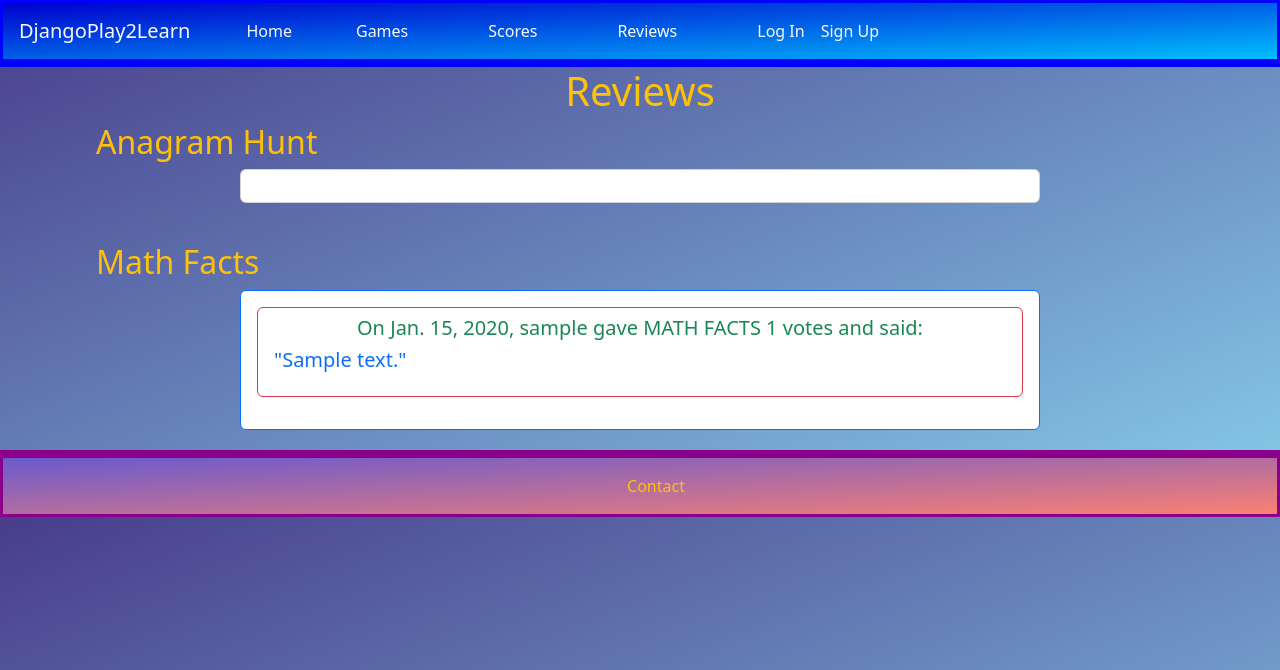
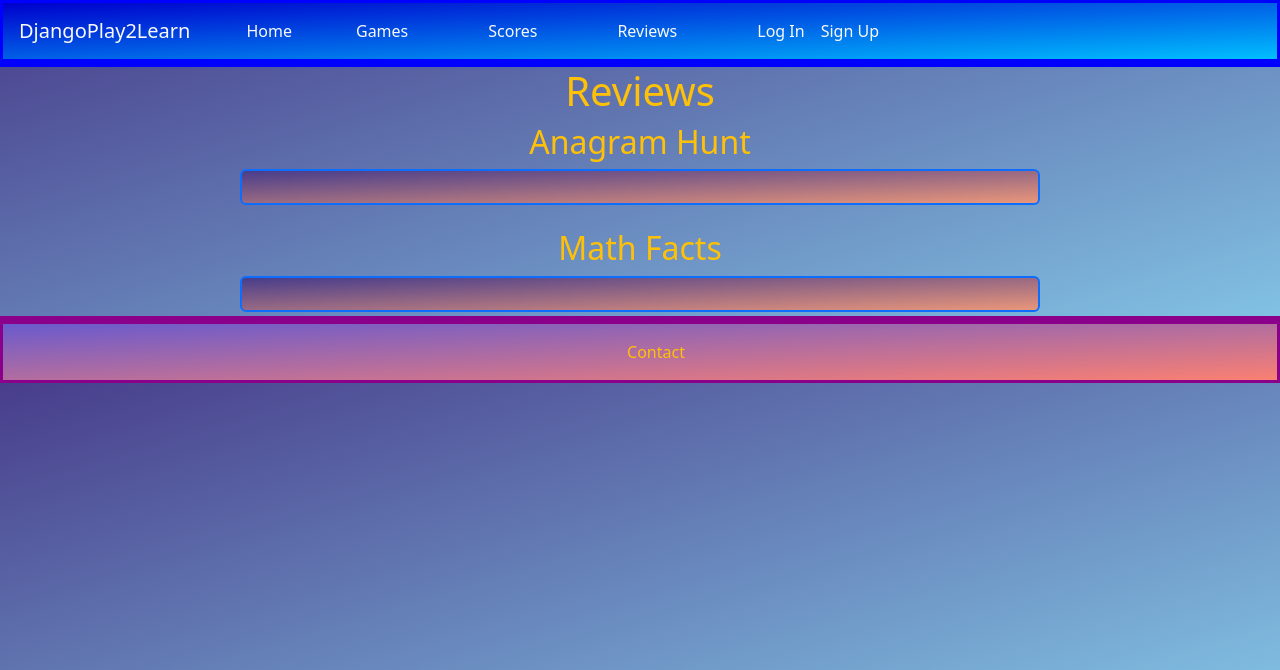
Before and after one commit to bgroveben/DjangoPlay2Learn, a Django app: page /review/review/ in a window 1280 px wide. Shown: the top 670 px of the page. Run offline with Django 4.2, Linux system fonts and the light colour scheme; tables that the repository leaves empty hold one stand-in row (values such as "Sample post"); some libraries are stand-ins or nearby versions.

Commit message:
Style reviews and home pages

```diff
--- a/templates/review/reviews.html
+++ b/templates/review/reviews.html
@@ -4,15 +4,16 @@
 {% block main %}
   <h1 class="text-center text-warning">Reviews</h1>
     <div>
-      <h2 class="ms-5 ps-5 text-warning">Anagram Hunt</h2>
-      <div class="card m-auto mb-3 p-3" style="max-width: 50rem">
+      <h2 class="text-center text-warning">Anagram Hunt</h2>
+      <!--<div class="card m-auto mb-3 p-3" style="max-width: 50rem">-->
+      <div class="card border-2 border-primary border-rounded m-auto p-3 text-center" style="max-width: 50rem; background-image: linear-gradient(to bottom right, darkslateblue, darksalmon);">
         <div class="list-group list-group-flush">
           {% for review in anagram_reviews %}
-            <ul class="list-group-item border border-danger rounded" style="list-style: none;">
-              <li class="text-center text-success h5">
-                On {{ review.created|date }}, {{ review.username }} gave {{ review.game }} {{ review.votes }} votes and said:
+            <ul class="list-group-item border border-danger rounded" style="list-style: none; background-image: linear-gradient(to bottom right, darkslateblue, darksalmon);">
+              <li class="text-center h5" style="color: moccasin;">
+                On <span style="color:turquoise;">{{ review.created|date }}</span>, <span style="color:gold;">{{ review.username }}</span> gave <span style="color:lavender;">Anagram Hunt</span> {{ review.votes }} votes and said:
               </li>
-              <li class="my-2 pb-2 h5 text-primary">
+              <li class="my-2 pb-2 h5" style="color: yellow;">
                 "{{ review.comment }}"
               </li>
             </ul>
@@ -22,15 +23,16 @@
     </div>
     <div>
     <br />
-    <h2 class="ms-5 ps-5 text-warning">Math Facts</h2>
-    <div class="card border-primary m-auto mb-3 p-3" style="max-width: 50rem">
+    <h2 class="text-center text-warning">Math Facts</h2>
+    <!--<div class="card border-primary m-auto mb-3 p-3" style="max-width: 50rem">-->
+      <div class="card border-2 border-primary border-rounded m-auto p-3 text-center" style="max-width: 50rem; background-image: linear-gradient(to bottom right, darkslateblue, darksalmon);">
         <div class="list-group list-group-flush">
-        {% for review in math_reviews %}
-          <ul class="list-group-item border border-danger rounded" style="list-style: none;">
-            <li class="text-center text-success h5">
-              On {{ review.created|date }}, {{ review.username }} gave {{ review.game }} {{ review.votes }} votes and said:
+          {% for review in anagram_reviews %}
+            <ul class="list-group-item border border-danger rounded" style="list-style: none; background-image: linear-gradient(to bottom right, darkslateblue, darksalmon);">
+              <li class="text-center h5" style="color: moccasin;">
+                On <span style="color: turquoise;">{{ review.created|date }}</span>, <span style="color:gold;">{{ review.username }}</span> gave <span style="color:lavender;">Math Facts</span> {{ review.votes }} votes and said:
               </li>
-            <li class="my-2 pb-2 h5 text-primary">
+              <li class="my-2 pb-2 h5" style="color: yellow;">
                 "{{ review.comment }}"
               </li>
             </ul>
```
Also changed, not shown: templates/home.html (+4 -4 lines), README.md. Lines whose indentation alone changed are shown as unchanged.
